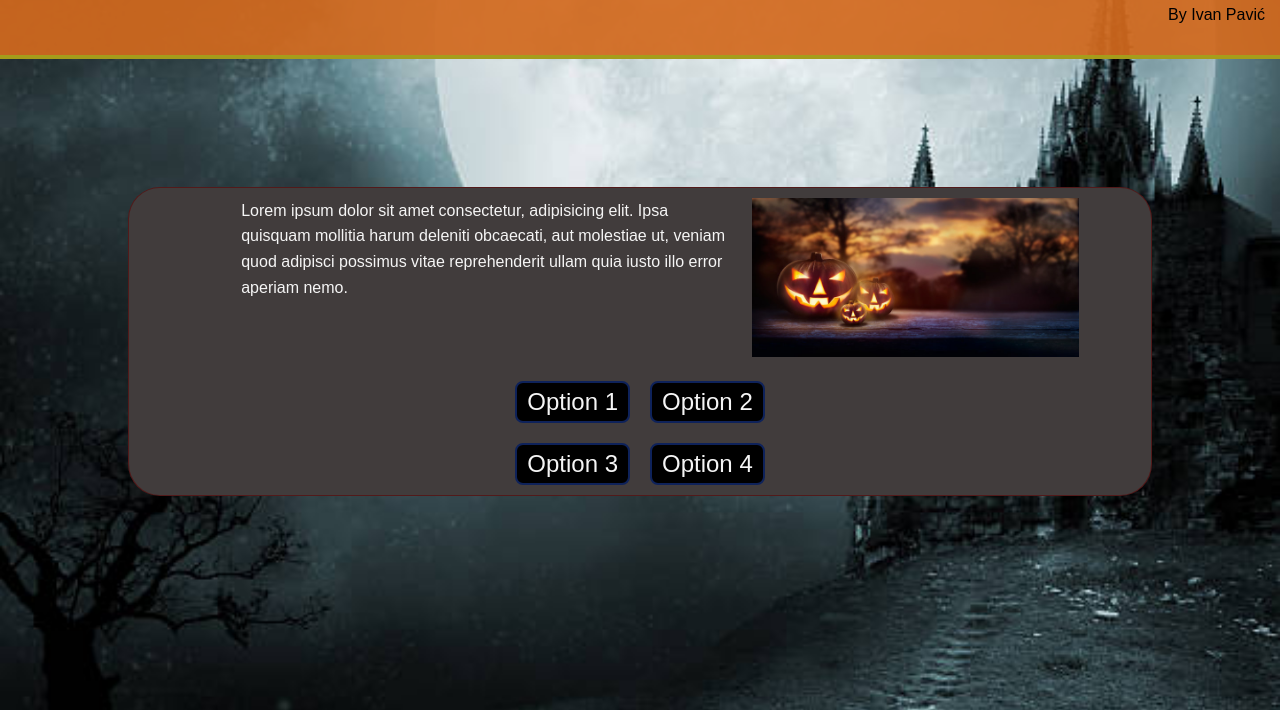
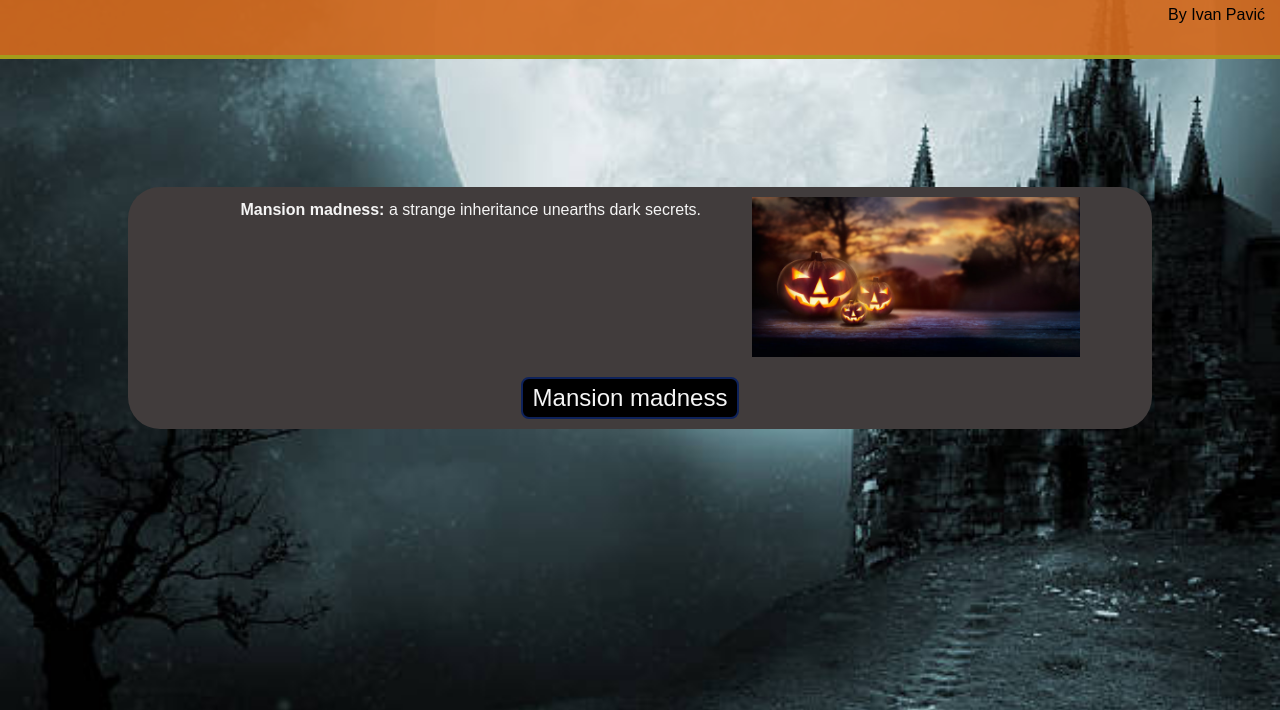
Before and after one commit to TristanRedrose/Final, a plain HTML site: page index.html in a window 1280 px wide. Shown: the part 90-800 px from the top of the page. Drawn offline with Linux system fonts and the light colour scheme.

Commit message:
changed ccs to contain picture, added javascript game functionality

```diff
--- a/index.html
+++ b/index.html
@@ -5,20 +5,21 @@
     <meta http-equiv="X-UA-Compatible" content="IE=edge">
     <meta name="viewport" content="width=device-width, initial-scale=1.0">
     <link href="style.css" rel="stylesheet">
-    <title>Haunted house</title>
+    <script defer src="script.js"></script>
+    <title>Spookhouse</title>
 </head>
 <body>
     <div class="header">
-        <h1>Haunted house</h1>
+        <h1>Spookhouse</h1>
         <p>By Ivan Pavić</p>
     </div>
     <div class="container-1">
         <div class="container-2">
             <div class="box-1">
-                <div id="text">Lorem ipsum dolor sit amet consectetur, adipisicing elit. Ipsa quisquam mollitia harum deleniti obcaecati, aut molestiae ut, veniam quod adipisci possimus vitae reprehenderit ullam quia iusto illo error aperiam nemo.</div>
+                <div id="text"><strong>Mansion madness:</strong> a strange inheritance unearths dark secrets.</div>
             </div>
             <div class="box-2">
-                <img src="../pictures/halloween.jpg" alt="haloween">
+                <img src="../pictures/halloween.jpg" alt="haloween" id="side-image">
             </div>
         </div>
         <div class="box-3">
--- /dev/null
+++ b/script.js
@@ -0,0 +1,95 @@
+const textLine = document.getElementById("text")
+const select = document.getElementById("option-buttons")
+const image = document.getElementById("side-image")
+
+function startGame() {
+    showTextNode(0)
+}
+
+function showTextNode(textNodeIndex){
+    const textNode = textNodes.find(textNode => textNode.id ===
+    textNodeIndex)
+    if (textNodeIndex > 0) {
+    textLine.innerText = textNode.text
+    image.src = textNode.pic
+    }
+    while (select.firstChild) {
+        select.removeChild(select.firstChild)
+    }
+    textNode.options.forEach(option => {
+        const button = document.createElement("button")
+        button.innerText = option.text
+        button.classList.add("btn")
+        button.addEventListener("click", () =>selectOption(option))
+        select.appendChild(button)
+    })
+}
+
+function selectOption(option) {
+    const nextTextNodeId = option.nextText
+    if (nextTextNodeId < 0) {
+        location.reload()
+    }
+    showTextNode(nextTextNodeId)
+}
+
+
+const textNodes = [
+    {
+        id: 0,
+        options: [
+            {
+                text: "Mansion madness",
+                nextText: 1,
+            }
+        ]
+    },
+    {
+        id: 1,
+        text: "It was a strange day you found out you inherited a mansion. What information you found indicated the place is a ruin, but you don’t look a gift mansion in the mouth. The place has been empty ever since the disappearance of Thomas Avery some 30 years ago in an incident seldom spoken of by the residents of the nearby village. You wonder why your cousin didn’t sell the place after he inherited it, and stranger still, why he suddenly decided to transfer ownership to you, on the condition you sign the papers on location.",
+        pic: "../pictures/deed.jpg",
+        options: [
+            {
+                text: "Accept the offer",
+                nextText: 2,
+            },
+            {
+                text: "Reject the offer",
+                nextText: 3,
+            }
+
+        ]
+    },
+    {
+        id: 2,
+        text: "The night is unusually bright as you approach the old mansion. From a distance the place seems to retain much of its old grandeur, but as you move closer, years of decay and neglect become more obvious. The broken fence and windows paint an ominous picture in the pale moonlight, yet something draws you in. You hope your cousin made the place at least tolerable for the occasion but the closer you get, the more your hope dwindles.",
+        pic: "../pictures/mansion-entrance.jpg",
+        options: [
+            {
+                text: "Examine the fence",
+                nextText: 4,
+            },
+            {
+                text: "Roam the yard",
+                nextText: 5,
+            },
+            {
+                text: "Knock on the door",
+                nextText: 6,
+            }
+        ]
+    },
+    {
+        id: 3,
+        text: "You decide your life is complicated enough without having to maintain a mansion. Where would you even get the money needed to restore it? You throw away the deed in the bin and get on with your life, but every now and then you cant help but wonder what could have been had you accepted the offer.",
+        pic: "../pictures/trash.jpg",
+        options: [
+            {
+                text: "Main menu",
+                nextText: -1,
+            }
+        ]
+    }
+]
+
+startGame()
--- a/style.css
+++ b/style.css
@@ -35,7 +35,6 @@ body{
     align-items: center;
     background-color: rgb(65, 60, 60);
     color: whitesmoke;
-    border: 1px rgba(94, 5, 5, 0.596) solid;
 }
 
 .container-2{
@@ -53,7 +52,10 @@ body{
 
 .box-2{
     flex: 1;
-    min-width:40%;
+    min-width: 40%;
+    max-height: 200px;
+    display: flex;
+    overflow: auto;
     padding: 10px;
 }
 
@@ -63,8 +65,8 @@ body{
 }
 
 img {
+    object-fit: cover;
     width:100%;
-    height: auto;
 }
 
 .btn-grid{
```
Also changed, not shown: pictures/deed.jpg (added), pictures/mansion-entrance.jpg (added), pictures/mansion-outside.jpg (added), pictures/trash.jpg (added).
